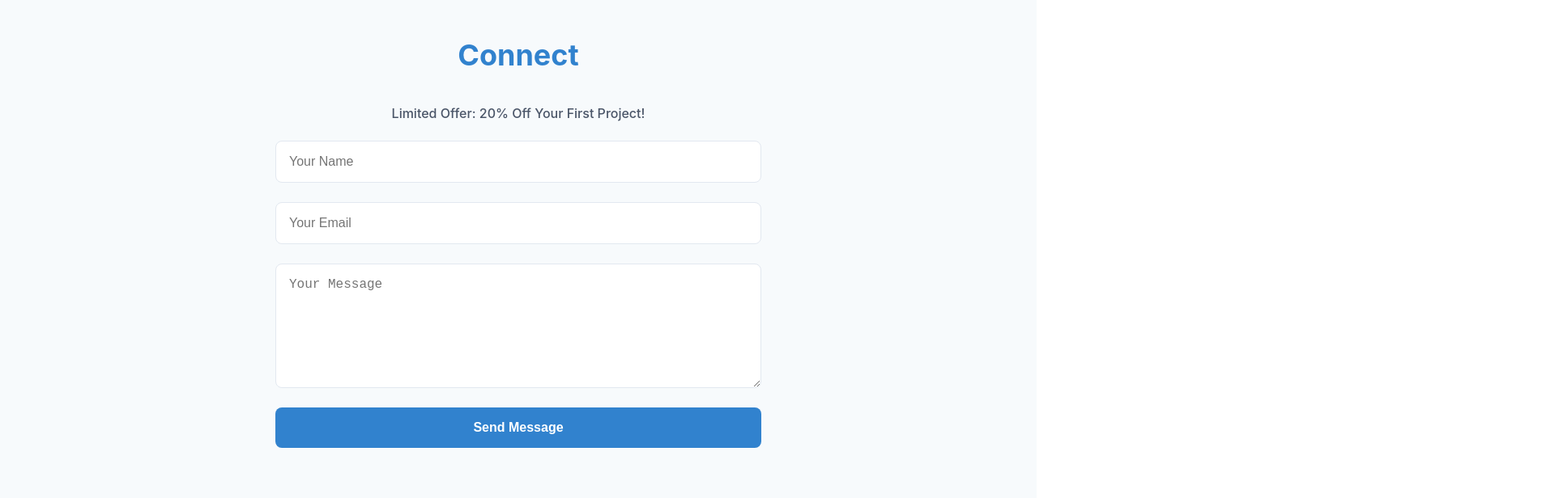
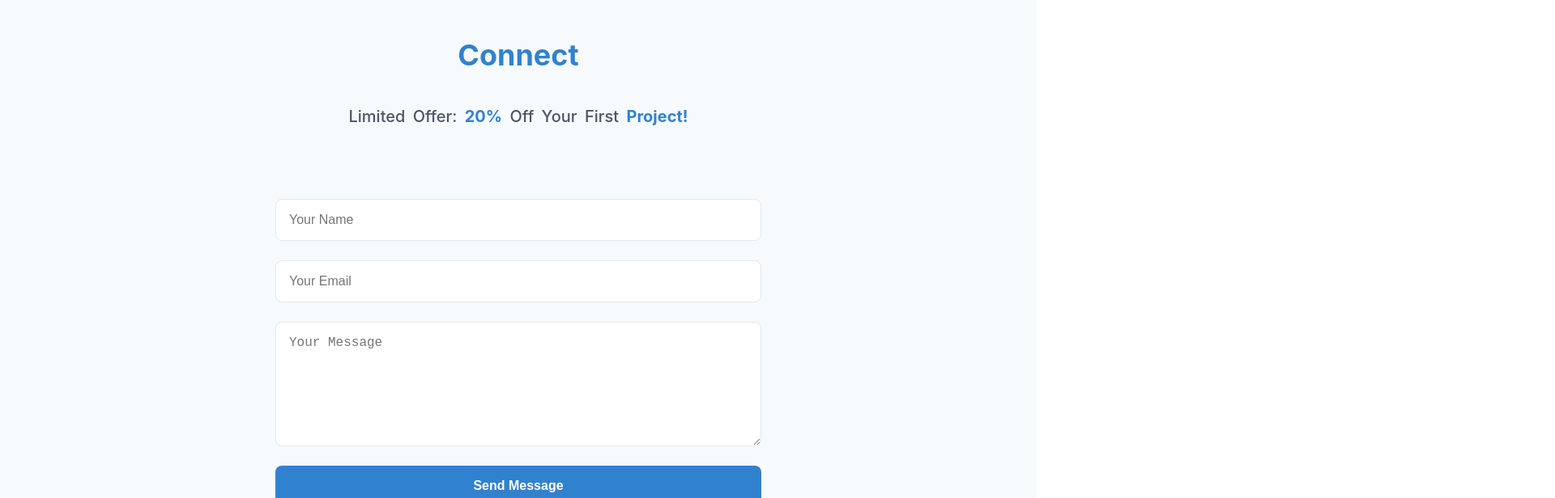
Before and after one commit to HrithikXD/gnrtrrex, a React (Vite) app: page / in a window 1280 px wide. Shown: the part 1820-2436 px from the top of the page at 81% size, 1920 px wide, since content can reach past the window. Built offline with nearby package versions, Linux system fonts and the light colour scheme.

Commit message:
text falling animation for contact messages

```diff
--- a/package.json
+++ b/package.json
@@ -10,11 +10,12 @@
     "lint": "eslint .",
     "preview": "vite preview",
     "predeploy": "npm run build",
-    "deploy" : "gh-pages -d dist"
+    "deploy": "gh-pages -d dist"
   },
   "dependencies": {
     "@formspree/react": "^3.0.0",
     "gh-pages": "^6.3.0",
+    "matter-js": "^0.20.0",
     "react": "^19.1.0",
     "react-dom": "^19.1.0",
     "react-router-dom": "^7.6.3",
--- a/src/App.css
+++ b/src/App.css
@@ -3,8 +3,11 @@ body {
   margin: 0;
   font-family: -apple-system, BlinkMacSystemFont, "Segoe UI", Roboto, Oxygen,
     Ubuntu, Cantarell, "Open Sans", "Helvetica Neue", sans-serif;
+  -ms-overflow-style: none;
 }
-
+body::-webkit-scrollbar {
+  display: none;
+}
 /* Theme variables */
 .light {
   --background: #f7fafc;
@@ -21,7 +24,7 @@ body {
   --footer-bg: #2d3748;
   --footer-text: #edf2f7;
   --hero-bg: linear-gradient(45deg, #3182ce 0%, #90cdf4 50%, #3182ce 100%);
-  --shimmer-color: rgba(118, 185, 243, 0.4);
+  --shimmer-color: rgba(39, 117, 184, 0.4);
 }
 
 .dark {
@@ -47,7 +50,7 @@ body {
 }
 
 .custom {
- --background: #111111;
+  --background: #111111;
   --text: #ffffff;
   --primary: #ff6b6b;
   --primary-hover: #ff5252;
@@ -94,7 +97,7 @@ body {
 }
 
 .header::before {
-  content: '';
+  content: "";
   position: absolute;
   top: 0;
   left: 0;
@@ -106,13 +109,18 @@ body {
 }
 
 .header::after {
-  content: '';
+  content: "";
   position: absolute;
   top: 0;
   left: -100%;
   width: 100%;
   height: 100%;
-  background: linear-gradient(90deg, transparent, var(--shimmer-color), transparent);
+  background: linear-gradient(
+    90deg,
+    transparent,
+    var(--shimmer-color),
+    transparent
+  );
   animation: headerShimmer 3s ease-in-out infinite;
   z-index: -1;
 }
@@ -143,7 +151,7 @@ body {
 }
 
 .header-title::after {
-  content: '';
+  content: "";
   position: absolute;
   bottom: -5px;
   left: 50%;
@@ -178,19 +186,18 @@ body {
 }
 
 .header-tagline::before {
-  content: '◆';
+  content: "◆";
   margin-right: 0.5rem;
   color: var(--primary);
   font-size: 0.8rem;
 }
 
 .header-tagline::after {
-  content: '◆';
+  content: "◆";
   margin-left: 0.5rem;
   color: var(--primary);
   font-size: 0.8rem;
 }
-
 
 /* Theme toggle */
 .theme-toggle {
@@ -230,6 +237,23 @@ body {
   box-shadow: 0 2px 4px rgba(0, 0, 0, 0.1);
   backdrop-filter: blur(5px);
   border-bottom: 1px solid var(--border);
+}
+.nav::after {
+  content: "";
+  position: absolute;
+  overflow: hidden;
+  top: 0;
+  left: -100%;
+  width: 100%;
+  height: 100%;
+  background: linear-gradient(
+    90deg,
+    transparent,
+    var(--shimmer-color),
+    transparent
+  );
+  animation: headerShimmer 3s ease-in-out infinite;
+  z-index: -1;
 }
 
 .nav-toggle {
@@ -567,7 +591,7 @@ body {
   max-width: 600px;
   margin: 0 auto;
 }
-.contact-sent{
+.contact-sent {
   display: flex;
   flex-direction: column;
   align-items: center;
@@ -575,16 +599,16 @@ body {
 }
 .contact-promo {
   text-align: center;
-  margin-bottom: 1.5rem;
   color: var(--card-text);
   font-weight: 500;
+  height: 100px;
 }
 
 .contact-message {
-  font-size: 1.25rem;
   text-align: center;
   color: var(--card-text);
-  /* line-height: 1.6; */
+  font-weight: 500;
+  height: 100px;
 }
 
 .contact-button {
@@ -706,3 +730,34 @@ body {
     font-size: 0.75rem;
   }
 }
+
+.falling-text-container {
+  position: relative;
+  z-index: 1;
+  width: 100%;
+  height: 100%;
+  text-align: center;
+  /* padding-top: 2em; */
+}
+
+.falling-text-target {
+  display: inline-block;
+}
+
+.word {
+  display: inline-block;
+  margin: 0 2px;
+  user-select: none;
+}
+
+.highlighted {
+  color: var(--nav-text);
+  font-weight: bold;
+}
+
+.falling-text-canvas {
+  /* position: absolute; */
+  top: 0;
+  left: 0;
+  z-index: 0;
+}
--- /dev/null
+++ b/src/components/animations/FallingText.jsx
@@ -0,0 +1,211 @@
+import { useRef, useState, useEffect } from "react";
+import Matter from "matter-js";
+// import "./FallingText.css";
+
+const FallingText = ({
+  className = '',
+  text = '',
+  highlightWords = [],
+  highlightClass = "highlighted",
+  trigger = "auto",
+  backgroundColor = "transparent",
+  wireframes = false,
+  gravity = 1,
+  mouseConstraintStiffness = 0.2,
+  fontSize = "1rem"
+}) => {
+  const containerRef = useRef(null);
+  const textRef = useRef(null);
+  const canvasContainerRef = useRef(null);
+
+  const [effectStarted, setEffectStarted] = useState(false);
+
+  useEffect(() => {
+    if (!textRef.current) return;
+    const words = text.split(" ");
+    const newHTML = words
+      .map((word) => {
+        const isHighlighted = highlightWords.some((hw) => word.startsWith(hw));
+        return `<span class="word ${isHighlighted ? highlightClass : ""}">${word}</span>`;
+      })
+      .join(" ");
+    textRef.current.innerHTML = newHTML;
+  }, [text, highlightWords, highlightClass]);
+
+  useEffect(() => {
+    if (trigger === "auto") {
+      setEffectStarted(true);
+      return;
+    }
+    if (trigger === "scroll" && containerRef.current) {
+      const observer = new IntersectionObserver(
+        ([entry]) => {
+          if (entry.isIntersecting) {
+            setEffectStarted(true);
+            observer.disconnect();
+          }
+        },
+        { threshold: 0.1 }
+      );
+      observer.observe(containerRef.current);
+      return () => observer.disconnect();
+    }
+  }, [trigger]);
+
+  useEffect(() => {
+    if (!effectStarted) return;
+
+    const {
+      Engine,
+      Render,
+      World,
+      Bodies,
+      Runner,
+      Mouse,
+      MouseConstraint,
+    } = Matter;
+
+    const containerRect = containerRef.current.getBoundingClientRect();
+    const width = containerRect.width;
+    const height = containerRect.height;
+
+    if (width <= 0 || height <= 0) {
+      return;
+    }
+
+    const engine = Engine.create();
+    engine.world.gravity.y = gravity;
+
+    const render = Render.create({
+      element: canvasContainerRef.current,
+      engine,
+      options: {
+        width,
+        height,
+        background: backgroundColor,
+        wireframes,
+      },
+    });
+
+    const boundaryOptions = {
+      isStatic: true,
+      render: { fillStyle: "transparent" },
+    };
+    const floor = Bodies.rectangle(width / 2, height + 25, width, 50, boundaryOptions);
+    const leftWall = Bodies.rectangle(-25, height / 2, 50, height, boundaryOptions);
+    const rightWall = Bodies.rectangle(width + 25, height / 2, 50, height, boundaryOptions);
+    const ceiling = Bodies.rectangle(width / 2, -25, width, 50, boundaryOptions);
+
+    const wordSpans = textRef.current.querySelectorAll(".word");
+    const wordBodies = [...wordSpans].map((elem) => {
+      const rect = elem.getBoundingClientRect();
+
+      const x = rect.left - containerRect.left + rect.width / 2;
+      const y = rect.top - containerRect.top + rect.height / 2;
+
+      const body = Bodies.rectangle(x, y, rect.width, rect.height, {
+        render: { fillStyle: "transparent" },
+        restitution: 0.8,
+        frictionAir: 0.01,
+        friction: 0.2,
+      });
+
+      Matter.Body.setVelocity(body, {
+        x: (Math.random() - 0.5) * 5,
+        y: 0
+      });
+      Matter.Body.setAngularVelocity(body, (Math.random() - 0.5) * 0.05);
+      return { elem, body };
+    });
+
+    wordBodies.forEach(({ elem, body }) => {
+      elem.style.position = "absolute";
+      elem.style.left = `${body.position.x - body.bounds.max.x + body.bounds.min.x / 2}px`;
+      elem.style.top = `${body.position.y - body.bounds.max.y + body.bounds.min.y / 2}px`;
+      elem.style.transform = "none";
+    });
+
+    const mouse = Mouse.create(containerRef.current);
+    const mouseConstraint = MouseConstraint.create(engine, {
+      mouse,
+      constraint: {
+        stiffness: mouseConstraintStiffness,
+        render: { visible: false },
+      },
+    });
+    render.mouse = mouse;
+
+    World.add(engine.world, [
+      floor,
+      leftWall,
+      rightWall,
+      ceiling,
+      mouseConstraint,
+      ...wordBodies.map((wb) => wb.body),
+    ]);
+
+    const runner = Runner.create();
+    Runner.run(runner, engine);
+    Render.run(render);
+
+    const updateLoop = () => {
+      wordBodies.forEach(({ body, elem }) => {
+        const { x, y } = body.position;
+        elem.style.left = `${x}px`;
+        elem.style.top = `${y}px`;
+        elem.style.transform = `translate(-50%, -50%) rotate(${body.angle}rad)`;
+      });
+      Matter.Engine.update(engine);
+      requestAnimationFrame(updateLoop);
+    };
+    updateLoop();
+
+    return () => {
+      Render.stop(render);
+      Runner.stop(runner);
+      if (render.canvas && canvasContainerRef.current) {
+        // eslint-disable-next-line react-hooks/exhaustive-deps
+        canvasContainerRef.current.removeChild(render.canvas);
+      }
+      World.clear(engine.world);
+      Engine.clear(engine);
+    };
+  }, [
+    effectStarted,
+    gravity,
+    wireframes,
+    backgroundColor,
+    mouseConstraintStiffness,
+  ]);
+
+  const handleTrigger = () => {
+    if (!effectStarted && (trigger === "click" || trigger === "hover")) {
+      setEffectStarted(true);
+    }
+  };
+
+  return (
+    <div
+      ref={containerRef}
+      className={`falling-text-container ${className}`}
+      onClick={trigger === "click" ? handleTrigger : undefined}
+      onMouseEnter={trigger === "hover" ? handleTrigger : undefined}
+      style={{
+        position: "relative",
+        overflow: "hidden",
+      }}
+    >
+      <div
+        ref={textRef}
+        className="falling-text-target"
+        style={{
+          fontSize: fontSize,
+          lineHeight: 1.4,
+        }}
+      />
+      <div ref={canvasContainerRef} className="falling-text-canvas" />
+    </div>
+  );
+};
+
+export default FallingText;
--- a/src/pages/contact.jsx
+++ b/src/pages/contact.jsx
@@ -1,6 +1,7 @@
 import React, { useEffect, useState } from "react";
 import { Link as ScrollLink } from "react-scroll"; // Use react-scroll for smooth scrolling
 import { useForm, ValidationError } from "@formspree/react";
+import FallingText from "../components/animations/FallingText";
 
 const Contact = () => {
   const [state, handleSubmit] = useForm("mwpbgdvk");
@@ -10,7 +11,22 @@ const Contact = () => {
       <section id="contact" className="section contact contact-sent">
         <h2 className="section-title">Thank You!</h2>
         <p className="contact-message">
-          Your message has been sent. We’ll get back to you soon!
+          <FallingText
+          text={`Your message has been sent. We’ll get back to you soon!`}
+          highlightWords={[
+            "sent",
+            "back",
+            "to",
+            "you",
+          ]}
+          highlightClass="highlighted"
+          trigger="hover"
+          backgroundColor="transparent"
+          wireframes={false}
+          gravity={0.56}
+          fontSize="1.25rem"
+          mouseConstraintStiffness={0.9}
+        />
         </p>
       </section>
     );
@@ -20,7 +36,20 @@ const Contact = () => {
     <section id="contact" className="section contact">
       <h2 className="section-title">Connect</h2>
       <p className="contact-promo">
-        Limited Offer: 20% Off Your First Project!
+        <FallingText
+          text={`Limited Offer: 20% Off Your First Project!`}
+          highlightWords={[
+            "20%",
+            "Project!",
+          ]}
+          highlightClass="highlighted"
+          trigger="hover"
+          backgroundColor="transparent"
+          wireframes={false}
+          gravity={0.56}
+          fontSize="1.25rem"
+          mouseConstraintStiffness={0.9}
+        />
       </p>
       <form onSubmit={handleSubmit} className="contact-form">
         <div className="form-group">
```
Also changed, not shown: 1 other file (tests, documents, lock files or other folders).
